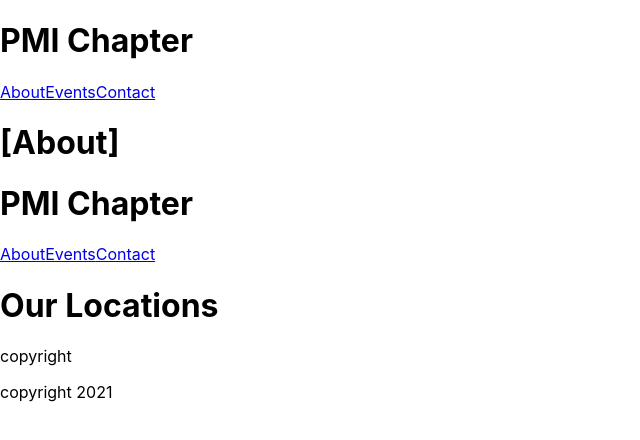
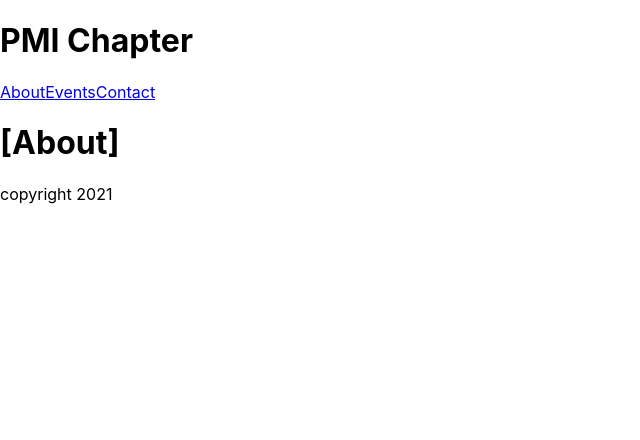
Before and after one commit to vutuananhhd89/js-mentoring, a React (Create React App) app: page /about/location in a window 1280 px wide. Shown: the top 440 px of the page, without its empty margins (0-640 px from the left). Built offline with nearby package versions, Linux system fonts and the light colour scheme.

Commit message:
Router and switch of react-router-dom

```diff
--- a/src/App.js
+++ b/src/App.js
@@ -1,31 +1,27 @@
 import './App.css';
 
-import {Routes, Route} from "react-router-dom";
+import {BrowserRouter as Router, Switch, Route} from "react-router-dom";
 
 import AboutPage from "./pages/About/AboutPage";
 import ContactPage from "./pages/Contact/ContactPage";
 import EventsPage from "./pages/Events/EventsPage";
 import Home from "./pages/Home/HomePage";
 import Page404 from "./pages/Page404/Page404";
-import AboutServicesPage from "./pages/About/AboutServices/AboutServicesPage";
-import AboutHistoryPage from "./pages/About/AboutHistory/AboutHistoryPage";
-import AboutLocationsPage from "./pages/About/AboutLocations/AboutLocationsPage";
+
 
 function App() {
   return (
-    <div>
-      <Routes>
-        <Route path="/" element={<Home />}/>
-        <Route path="/about" element={<AboutPage />} >
-          <Route path="services" element={<AboutServicesPage />} />
-          <Route path="history" element={<AboutHistoryPage />} />
-          <Route path="location" element={<AboutLocationsPage />} />
-        </Route>
-        <Route path="/events" element={<EventsPage />}/>
-        <Route path="/contact" element={<ContactPage />}/>
-        <Route path="*" element={<Page404 />}/>
-      </Routes>
-    </div>
+    <Router>
+      <>
+        <Switch>
+          <Route path="/about"> <AboutPage />  </Route>
+          <Route path="/events"> <EventsPage /> </Route>
+          <Route path="/contact"> <ContactPage /> </Route>
+          <Route path="/"> <Home /> </Route>
+          <Route path="*"> <Page404 /> </Route>
+        </Switch>
+      </>
+    </Router>
   );
 }
 
--- a/src/pages/About/AboutPage.js
+++ b/src/pages/About/AboutPage.js
@@ -1,14 +1,20 @@
 import React from "react";
 import {Outlet} from "react-router-dom";
+import {Routes, Route} from "react-router-dom";
 import Header from "../../shared/Header";
 import Footer from "../../shared/Footer";
+import AboutServicesPage from "./AboutServices/AboutServicesPage";
+import AboutHistoryPage from "./AboutHistory/AboutHistoryPage";
+import AboutLocationsPage from "./AboutLocations/AboutLocationsPage";
 
 function AboutPage(){
   return (
     <>
       <Header />
       <h1>[About]</h1>
-      <Outlet />
+      <Route path="/about/services/" element={<AboutServicesPage />} exact/>
+      <Route path="/about/history/" element={<AboutHistoryPage />} exact/>
+      <Route path="/about/location/" element={<AboutLocationsPage />} exact/>
       <Footer year="2021"/>
     </>
   );
--- a/src/pages/About/AboutServices/AboutServicesPage.js
+++ b/src/pages/About/AboutServices/AboutServicesPage.js
@@ -6,7 +6,7 @@
   return (
     <>
       <Header />
-      <h1>Our Locations</h1>
+      <h1>Our services</h1>
       <Footer />
     </>
   );
```
Also changed, not shown: package.json (+5 -5 lines), 1 other file (tests, documents, lock files or other folders).
